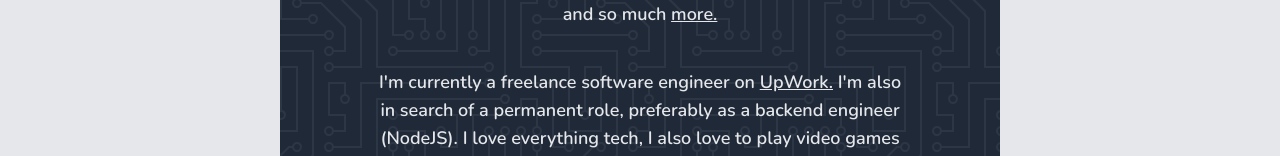
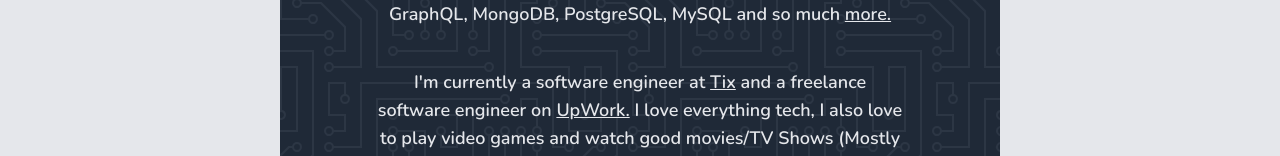
Before and after one commit to oseughu/portfolio, a Svelte app: page / in a window 1280 px wide. Shown: the part 603-759 px from the top of the page. Built offline with nearby package versions, Linux system fonts and the light colour scheme.

Commit message:
update work details

```diff
--- a/jsconfig.json
+++ b/jsconfig.json
@@ -24,7 +24,7 @@
      * Typecheck JS in `.svelte` and `.js` files by default.
      * Disable this if you'd like to use dynamic types.
      */
-    "checkJs": true
+    "checkJs": false
   },
   /**
    * Use global.d.ts instead of compilerOptions.types
--- a/src/App.svelte
+++ b/src/App.svelte
@@ -1,5 +1,4 @@
 <script>
-  // @ts-nocheck
   import Footer from '$components/Footer.svelte'
   import Header from '$components/Header.svelte'
   import Intro from '$components/Intro.svelte'
--- a/src/components/Intro.svelte
+++ b/src/components/Intro.svelte
@@ -1,5 +1,4 @@
 <script>
-  // @ts-nocheck
   import Typewriter from 'svelte-typewriter'
 </script>
 
@@ -30,9 +29,9 @@
         >oh-seh</em
       >). I'm a software engineer with over three years of experience
       effectively supporting SaaS products for multiple users and building
-      server-side web applications and APIs (NodeJS). I'm proficient in multiple
-      tech stacks which include Node, Express, Svelte, React, MongoDB,
-      PostgreSQL, MySQL and so much
+      server-side web applications and APIs (NodeJS, Ruby on Rails). I'm
+      proficient in multiple tech stacks which include Node, Express, Svelte,
+      React, Ruby on Rails, GraphQL, MongoDB, PostgreSQL, MySQL and so much
       <a
         class="underline"
         href="https://drive.google.com/file/d/1S54oqMMbi_b1QPqtOjlaU4Yfr9F58t5a/view?usp=sharing"
@@ -41,12 +40,17 @@
     </p>
     <br />
     <p class="mt-4 text-lg text-gray-200 font-sans"
-      >I'm currently a freelance software engineer on <a
+      >I'm currently a software engineer at <a
+        class="underline"
+        href="https://tix.africa"
+        target="_blank">Tix</a
+      >
+      and a freelance software engineer on
+      <a
         class="underline"
         href="https://www.upwork.com/freelancers/~0106356675872e13ef"
         target="_blank">UpWork.</a
       >
-      I'm also in search of a permanent role, preferably as a backend engineer (NodeJS).
       I love everything tech, I also love to play video games and watch good movies/TV
       Shows (Mostly Sci-Fi). If you ever want to work together or you just want to
       have a great conversation, hit me up on
```
Also changed, not shown: src/components/Space.svelte (line endings or trailing spaces).
